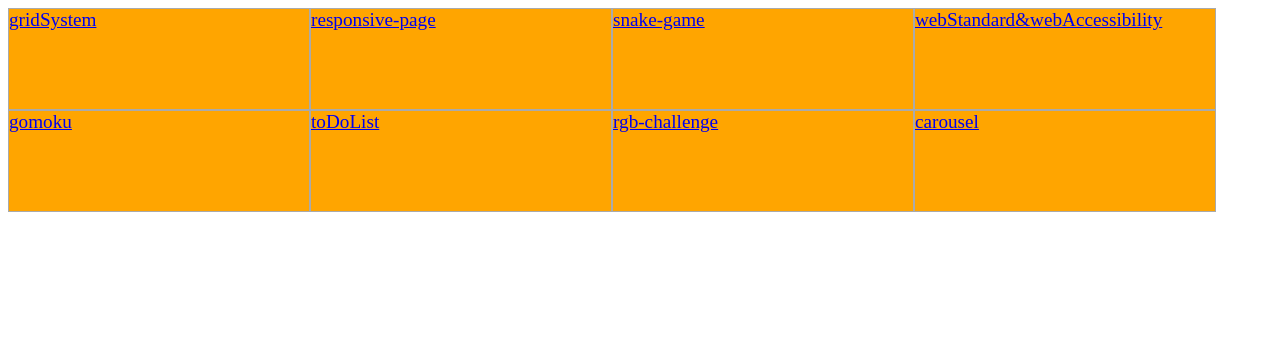
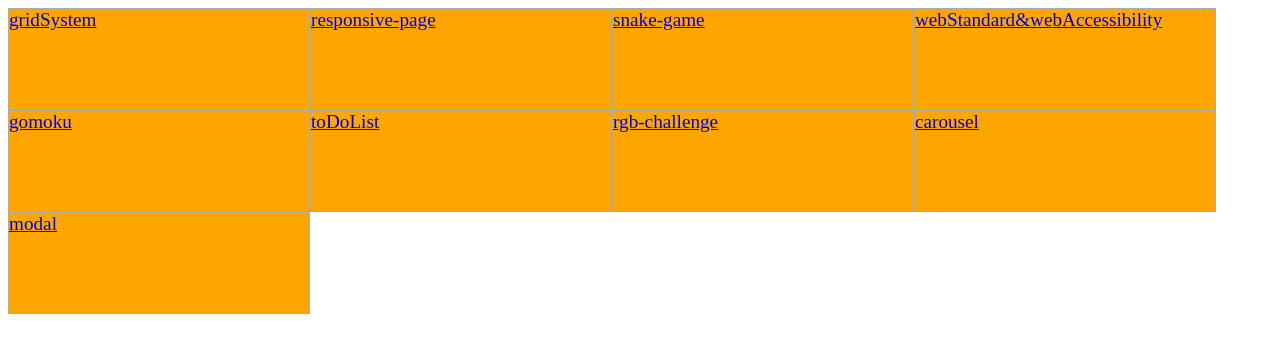
Before and after one commit to JJH2/JJH2.github.io, a plain HTML site: page index.html in a window 1280 px wide. Drawn offline with Linux system fonts and the light colour scheme.

Commit message:
modal update

```diff
--- a/index.html
+++ b/index.html
@@ -28,5 +28,6 @@
     <div><a href="./toDoList/">toDoList</a></div>
     <div><a href="./RGB/">rgb-challenge</a></div>
     <div><a href="./carousel/">carousel</a></div>
+    <div><a href="./modal/">modal</a></div>
 </body>
 </html>
```
